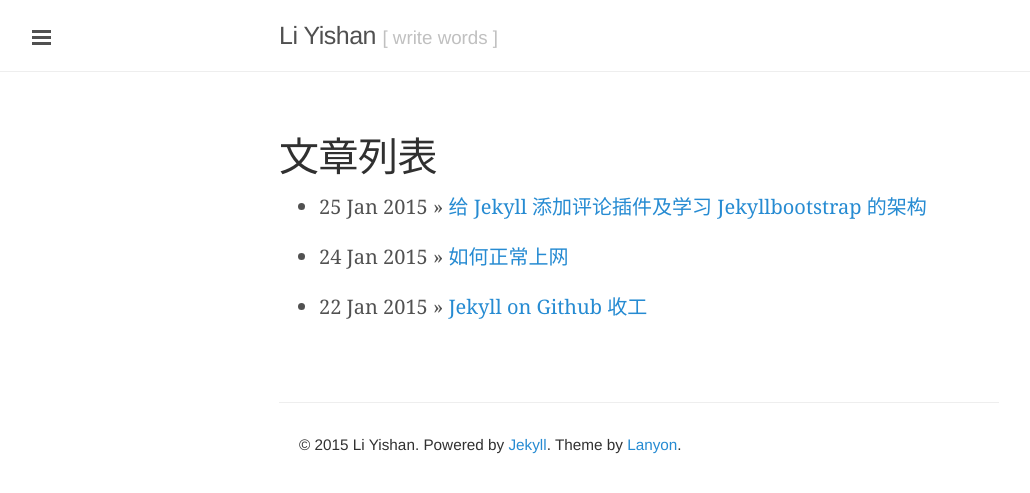
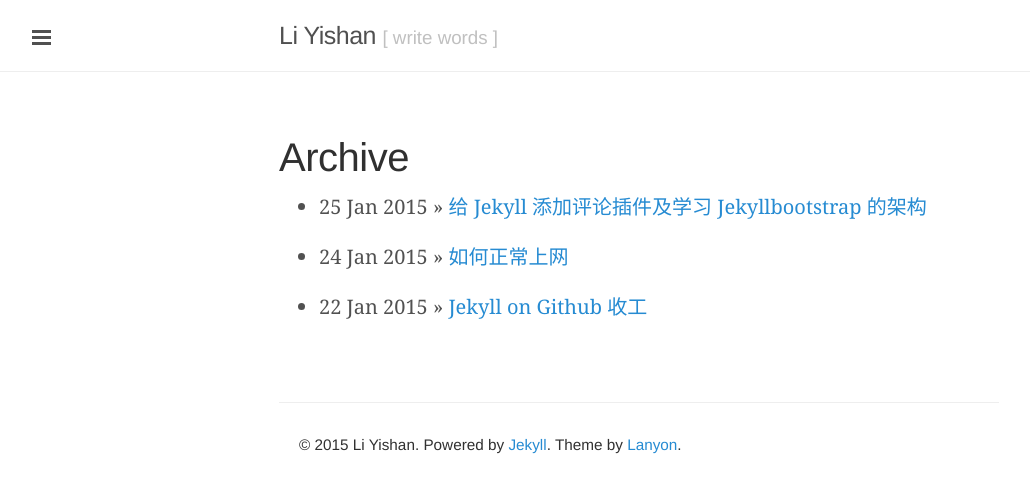
Before and after one commit to yishan/lysh, a Jekyll site: the page built from archive.md, in a window 1280 px wide. Shown: the top 493 px of the page, without its empty margins (1-1031 px from the left). Built offline with Jekyll 4.4.1, drawn with Linux system fonts in a browser that asks for light colours; Markdown is read by kramdown in place of the engine named in the settings.

Commit message:
fix sidebar text

```diff
--- a/_includes/sidebar.html
+++ b/_includes/sidebar.html
@@ -9,7 +9,7 @@
   </div>
 
   <nav class="sidebar-nav">
-    <a class="sidebar-nav-item{% if page.title == "Home" %} active{% endif %}" href="/">首页</a>
+    <a class="sidebar-nav-item{% if page.title == "Home" %} active{% endif %}" href="/">Home</a>
 
     {% comment %}
       The code below dynamically generates a sidebar nav of pages with
--- a/archive.md
+++ b/archive.md
@@ -1,6 +1,6 @@
 ---
 layout: page
-title: 文章列表
+title: Archive
 ---
 
 {% for post in site.posts %}
```
